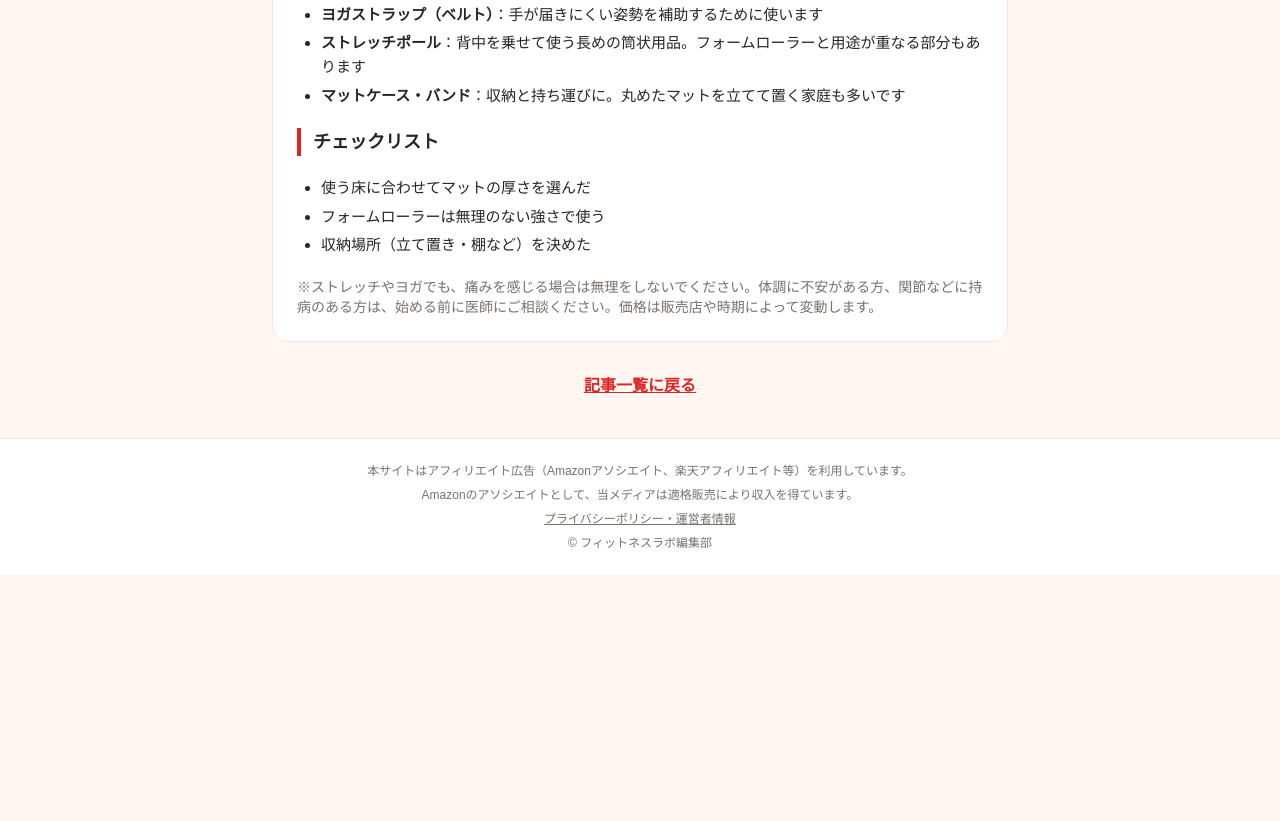
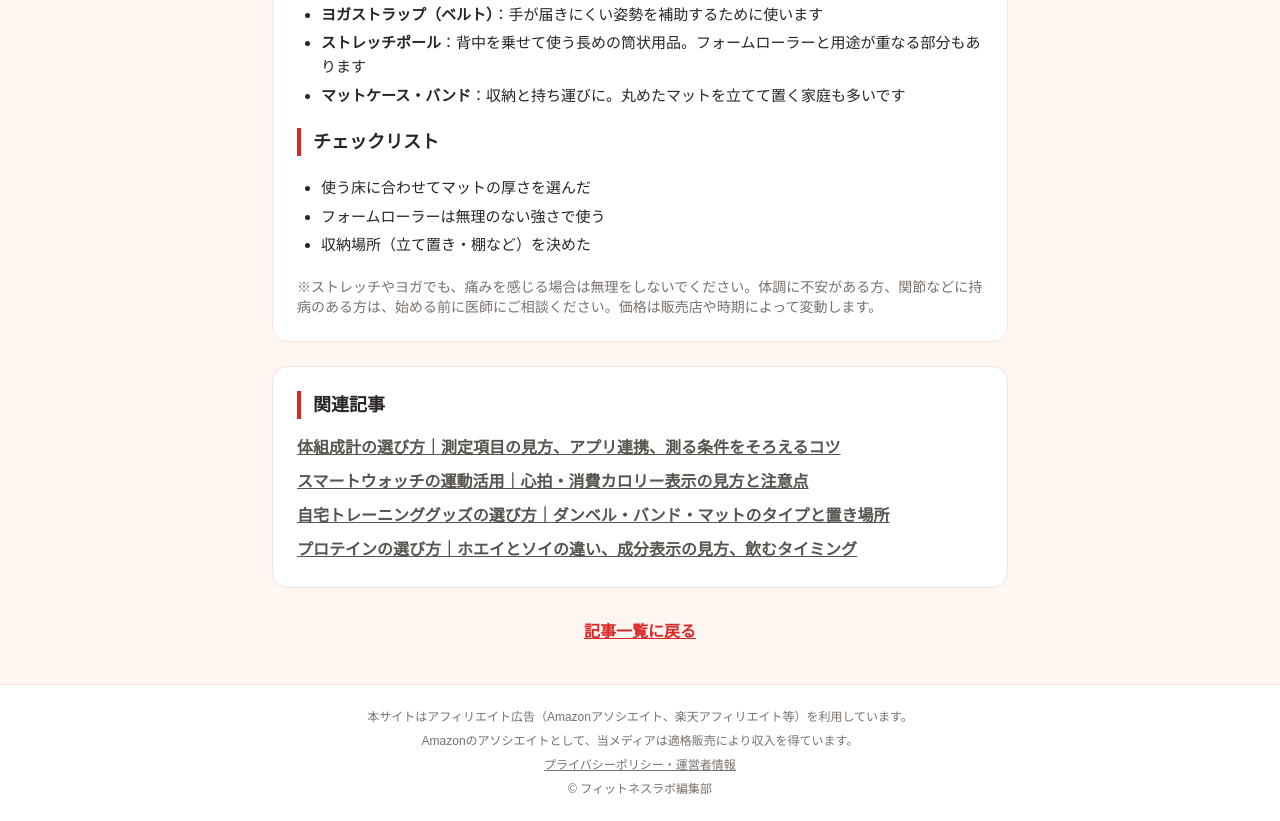
Before and after one commit to omni-labo/fitness-navi, a plain HTML site: page yoga.html in a window 1280 px wide. Shown: the part 914-1735 px from the top of the page. Before the commit the page ends 1489 px from the top, so only its background shows below. Drawn offline with nearby package versions, Linux system fonts and the light colour scheme.

Commit message:
関連記事セクションを追加（サイト内リンク強化）

```diff
--- a/yoga.html
+++ b/yoga.html
@@ -55,6 +55,16 @@
     </ul>
     <p class="text-sm text-stone-500">※ストレッチやヨガでも、痛みを感じる場合は無理をしないでください。体調に不安がある方、関節などに持病のある方は、始める前に医師にご相談ください。価格は販売店や時期によって変動します。</p>
   </div>
+  <div class="bg-white rounded-2xl border border-stone-200 p-6 mt-6">
+    <h2 class="font-bold text-lg border-l-4 border-red-600 pl-3">関連記事</h2>
+    <ul class="mt-4 space-y-2 leading-relaxed">
+      <li><a href="sokutei.html" class="text-stone-600 font-bold underline">体組成計の選び方｜測定項目の見方、アプリ連携、測る条件をそろえるコツ</a></li>
+      <li><a href="watch.html" class="text-stone-600 font-bold underline">スマートウォッチの運動活用｜心拍・消費カロリー表示の見方と注意点</a></li>
+      <li><a href="goods.html" class="text-stone-600 font-bold underline">自宅トレーニンググッズの選び方｜ダンベル・バンド・マットのタイプと置き場所</a></li>
+      <li><a href="protein.html" class="text-stone-600 font-bold underline">プロテインの選び方｜ホエイとソイの違い、成分表示の見方、飲むタイミング</a></li>
+    </ul>
+  </div>
+
 
   <div class="mt-8 text-center">
     <a href="index.html#articles" class="text-red-600 font-bold underline">記事一覧に戻る</a>
```
Also changed, not shown: goods.html (+10 -0 lines), protein-erabi.html (+10 -0 lines), protein.html (+10 -0 lines), sokutei.html (+10 -0 lines), watch.html (+10 -0 lines).
